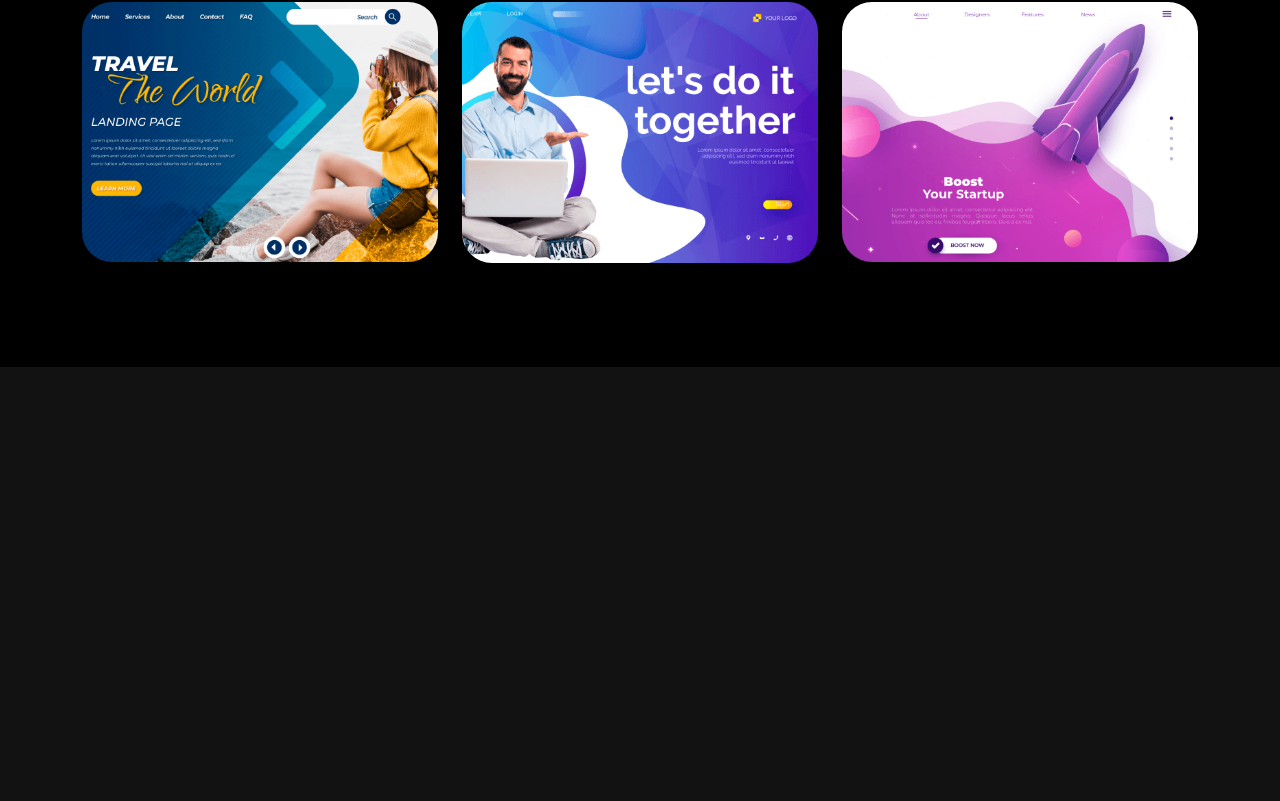
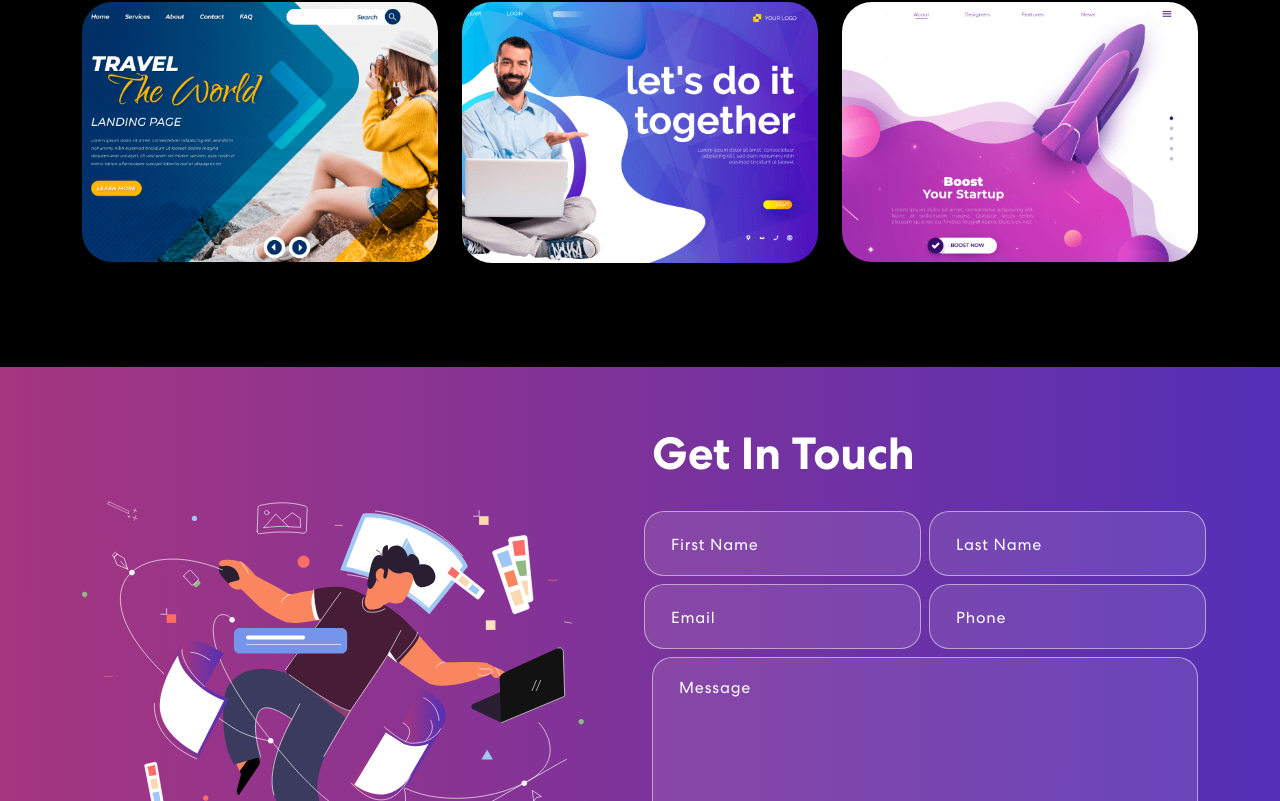
Before and after one commit to shchnk1103/PersonalWebsite, a React (Create React App) app: page / in a window 1280 px wide. Shown: the part 1999-2800 px from the top of the page. Before the commit the page ends 2366 px from the top, so only its background shows below. Built offline with nearby package versions, Linux system fonts and the light colour scheme.

Commit message:
add Contact

```diff
--- a/package.json
+++ b/package.json
@@ -7,6 +7,9 @@
     "@testing-library/react": "^13.4.0",
     "@testing-library/user-event": "^13.5.0",
     "bootstrap": "^5.2.3",
+    "cors": "^2.8.5",
+    "express": "^4.18.2",
+    "nodemailer": "^6.8.0",
     "react": "^18.2.0",
     "react-bootstrap": "^2.6.0",
     "react-bootstrap-icons": "^1.10.2",
--- a/src/App.js
+++ b/src/App.js
@@ -1,9 +1,10 @@
 import "./styles/index.css";
+import "bootstrap/dist/css/bootstrap.min.css";
 import {NavBar} from "./components/NavBar";
 import {Banner} from "./components/Banner";
 import {Skills} from "./components/Skills";
 import {Projects} from "./components/Projects";
-import "bootstrap/dist/css/bootstrap.min.css";
+import {Contact} from "./components/Contact";
 
 function App() {
   return (
@@ -12,6 +13,7 @@ function App() {
       <Banner/>
       <Skills/>
       <Projects/>
+      <Contact/>
     </div>
   );
 }
--- /dev/null
+++ b/src/components/Contact.js
@@ -0,0 +1,104 @@
+import React from "react";
+import {Col, Container, Row} from "react-bootstrap";
+import contactImg from "../assets/img/contact-img.svg"
+
+export const Contact = () => {
+  const formInitialDetails = {
+    firstName: '',
+    lastName: '',
+    email: '',
+    phone: '',
+    message: ''
+  }
+
+  const [formDetails, setFormDetails] = React.useState(formInitialDetails)
+  const [buttonText, setButtonText] = React.useState('send')
+  const [status, setStatus] = React.useState({})
+
+  const onFormUpdate = (category, value) => {
+    setFormDetails({
+      ...formDetails,
+      [category]: value
+    })
+  }
+
+  const handleSubmit = async (e) => {
+    e.preventDefault()
+    setButtonText("Sending...")
+    let response = await fetch("http://localhost:3000/contact", {
+      method: "POST",
+      headers: {
+        "Content-Type": "application/json;charset=utf-8",
+      },
+      body: JSON.stringify(formDetails)
+    })
+    setButtonText("Send")
+    let result = await response.json()
+    setFormDetails(formInitialDetails)
+    if (result.code === 200) {
+      setStatus({
+        success: true,
+        message: "Message sent successfully!"
+      })
+    } else {
+      setStatus({
+        success: false,
+        message: "Something went wrong, please try again later."
+      })
+    }
+  }
+
+  return (
+    <section className="contact" id="connect">
+      <Container>
+        <Row className="align-items-center">
+          <Col md={6}>
+            <img src={contactImg} alt="Contact Us"/>
+          </Col>
+          <Col md={6}>
+            <h2>Get In Touch</h2>
+            <form onSubmit={handleSubmit}>
+              <Row>
+                <Col sm={6} className="px-1">
+                  <input type="text" value={formDetails.firstName} placeholder="First Name"
+                         onChange={(e) => onFormUpdate('firstName', e.target.value)}
+                  />
+                </Col>
+                <Col sm={6} className="px-1">
+                  <input type="text" value={formDetails.lastName} placeholder="Last Name"
+                         onChange={(e) => onFormUpdate('lastName', e.target.value)}
+                  />
+                </Col>
+                <Col sm={6} className="px-1">
+                  <input type="email" value={formDetails.email} placeholder="Email"
+                         onChange={(e) => onFormUpdate('email', e.target.value)}
+                  />
+                </Col>
+                <Col sm={6} className="px-1">
+                  <input type="tel" value={formDetails.phone} placeholder="Phone"
+                         onChange={(e) => onFormUpdate('phone', e.target.value)}
+                  />
+                </Col>
+                <Col>
+                  <textarea rows={6} value={formDetails.message} placeholder="Message"
+                            onChange={(e) => onFormUpdate('message', e.target.value)}
+                  >
+                  </textarea>
+                  <button type="submit"><span>{buttonText}</span></button>
+                </Col>
+                {
+                  status.message &&
+                  <Col>
+                    <p className={status.success === false ? "danger" : "success"}>
+                      {status.message}
+                    </p>
+                  </Col>
+                }
+              </Row>
+            </form>
+          </Col>
+        </Row>
+      </Container>
+    </section>
+  )
+}
--- /dev/null
+++ b/src/styles/_Contact.scss
@@ -0,0 +1,84 @@
+/********* Contact Css *********/
+.contact {
+  background: linear-gradient(90.21deg, #AA367C -5.91%, #4A2FBD 111.58%);
+  padding: 60px 0 200px 0;
+
+  img {
+    width: 92%;
+  }
+
+  h2 {
+    font-size: 45px;
+    font-weight: 700;
+    margin-bottom: 30px;
+  }
+
+  form {
+    input, textarea {
+      width: 100%;
+      background: rgba(255, 255, 255, 0.1);
+      border: 1px solid rgba(255, 255, 255, 0.5);
+      border-radius: 20px;
+      color: #fff;
+      margin: 0 0 8px 0;
+      padding: 18px 26px;
+      font-weight: 500;
+      font-size: 18px;
+      letter-spacing: 0.8px;
+      transition: 0.3s ease-in-out;
+
+      &:focus {
+        background: rgba(255, 255, 255, 1);
+        color: #121212;
+
+        &::placeholder {
+          color: #121212;
+          opacity: 0.8;
+        }
+      }
+
+      &::placeholder {
+        font-size: 16px;
+        font-weight: 400;
+        color: #fff;
+      }
+    }
+
+    button {
+      font-weight: 700;
+      color: #000;
+      background-color: #fff;
+      padding: 14px 48px;
+      font-size: 18px;
+      margin-top: 25px;
+      border-radius: 0;
+      position: relative;
+      transition: 0.3s ease-in-out;
+
+      &:hover {
+        color: #fff;
+
+        &:before {
+          width: 100%;
+        }
+      }
+
+      &:before {
+        content: "";
+        background: #121212;
+        width: 0;
+        height: 100%;
+        position: absolute;
+        top: 0;
+        left: 0;
+        z-index: 0;
+        transition: 0.3s ease-in-out;
+      }
+
+      span {
+        z-index: 1;
+        position: relative;
+      }
+    }
+  }
+}
--- a/src/styles/index.css
+++ b/src/styles/index.css
@@ -480,6 +480,78 @@ span.navbar-text {
   z-index: -4;
 }
 
+/********* Contact Css *********/
+.contact {
+  background: linear-gradient(90.21deg, #AA367C -5.91%, #4A2FBD 111.58%);
+  padding: 60px 0 200px 0;
+}
+.contact img {
+  width: 92%;
+}
+.contact h2 {
+  font-size: 45px;
+  font-weight: 700;
+  margin-bottom: 30px;
+}
+.contact form input, .contact form textarea {
+  width: 100%;
+  background: rgba(255, 255, 255, 0.1);
+  border: 1px solid rgba(255, 255, 255, 0.5);
+  border-radius: 20px;
+  color: #fff;
+  margin: 0 0 8px 0;
+  padding: 18px 26px;
+  font-weight: 500;
+  font-size: 18px;
+  letter-spacing: 0.8px;
+  transition: 0.3s ease-in-out;
+}
+.contact form input:focus, .contact form textarea:focus {
+  background: rgb(255, 255, 255);
+  color: #121212;
+}
+.contact form input:focus::placeholder, .contact form textarea:focus::placeholder {
+  color: #121212;
+  opacity: 0.8;
+}
+.contact form input::placeholder, .contact form textarea::placeholder {
+  font-size: 16px;
+  font-weight: 400;
+  color: #fff;
+}
+.contact form button {
+  font-weight: 700;
+  color: #000;
+  background-color: #fff;
+  padding: 14px 48px;
+  font-size: 18px;
+  margin-top: 25px;
+  border-radius: 0;
+  position: relative;
+  transition: 0.3s ease-in-out;
+}
+.contact form button:hover {
+  color: #fff;
+}
+.contact form button:hover:before {
+  width: 100%;
+}
+.contact form button:before {
+  content: "";
+  background: #121212;
+  width: 0;
+  height: 100%;
+  position: absolute;
+  top: 0;
+  left: 0;
+  z-index: 0;
+  transition: 0.3s ease-in-out;
+}
+.contact form button span {
+  z-index: 1;
+  position: relative;
+}
+
 body {
   margin: 0;
   font-family: -apple-system, BlinkMacSystemFont, "Segoe UI", "Roboto", "Oxygen", "Ubuntu", "Cantarell", "Fira Sans", "Droid Sans", "Helvetica Neue", sans-serif;
--- a/src/styles/index.scss
+++ b/src/styles/index.scss
@@ -2,6 +2,7 @@
 @import "./Banner";
 @import "./Skills";
 @import "./Projects";
+@import "./Contact";
 
 body {
   margin: 0;
```
Also changed, not shown: server.js (added, +50 -0 lines), 2 other files (tests, documents, lock files or other folders).
